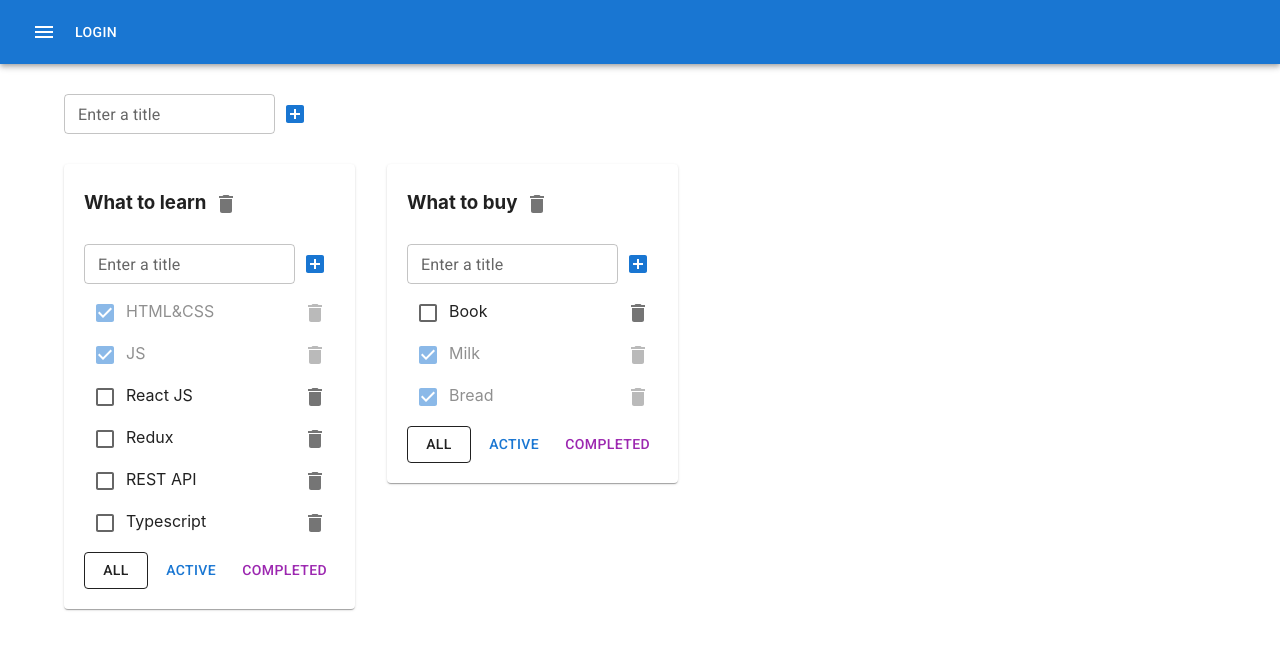
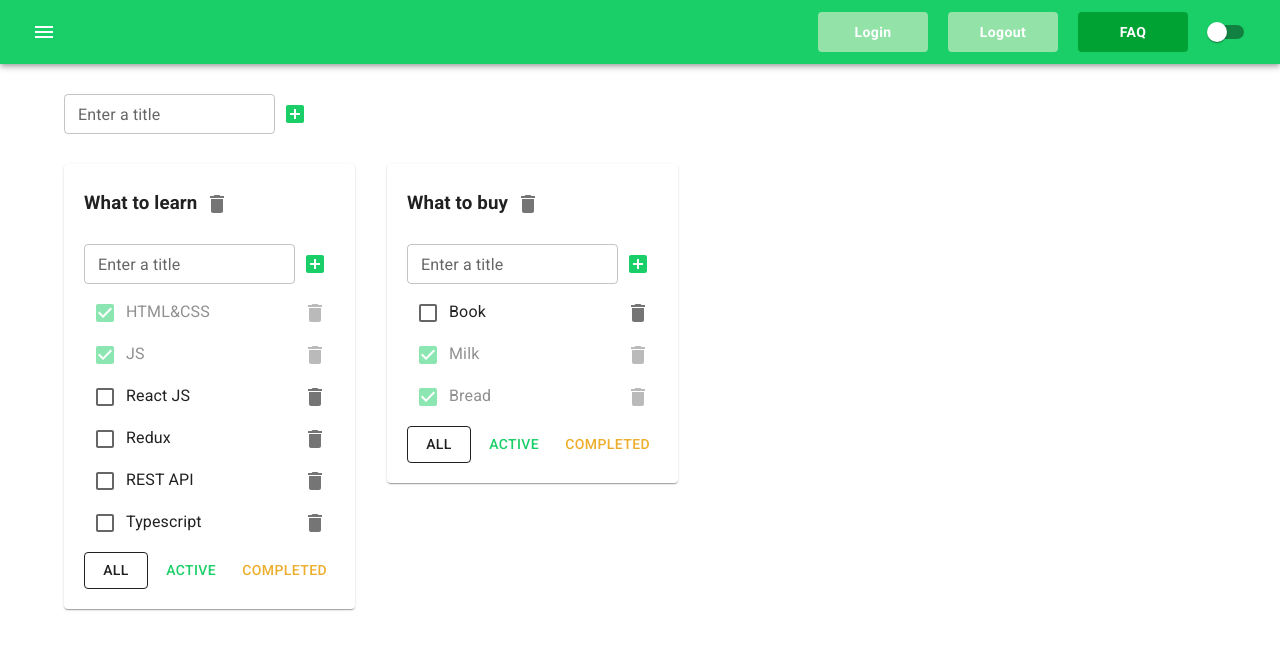
Before and after one commit to ianabarkhatova/todolists, a React (Create React App) app: page / in a window 1280 px wide. Shown: the top 650 px of the page. Built offline with nearby package versions, Linux system fonts and the light colour scheme.

Commit message:
Material UI customization, theme, toggle dark and light mode

```diff
--- a/src/App.tsx
+++ b/src/App.tsx
@@ -5,12 +5,13 @@ import {v1} from "uuid";
 import {AddItemForm} from "./todoList/AddItemForm";
 import AppBar from '@mui/material/AppBar';
 import Toolbar from '@mui/material/Toolbar';
-import Button from '@mui/material/Button';
 import IconButton from '@mui/material/IconButton';
 import MenuIcon from '@mui/icons-material/Menu';
 import Container from '@mui/material/Container';
 import Grid from '@mui/material/Unstable_Grid2';
 import Paper from '@mui/material/Paper';
+import {MenuButton} from "./components/MenuButton";
+import {createTheme, CssBaseline, Switch, ThemeProvider} from "@mui/material";
 
 export type FilterValuesType = "all" | "completed" | "active"
 
@@ -24,11 +25,32 @@ type tasksObjType = {
     [key: string]: TaskType[],
 }
 
+type ThemeMode = 'dark' | 'light'
+
 function App() {
+    const[themeMode, setThemeMode] = useState<ThemeMode>('light')
 
-    //деструктурирующее присваивание
+    const theme = createTheme({
+        palette: {
+            mode: themeMode === 'light' ? 'light' : 'dark',
+            primary: {
+                light: '#93e3a9',
+                main: '#1bcf68',
+                dark: '#00a234',
+                contrastText: '#ffffff',
+            },
+            secondary: {
+                light: '#f1d05b',
+                main: '#ecae2c',
+                dark: '#e6721f',
+                contrastText: '#2e3d34',
+            },
+        },
+    })
 
-//новый локальный стейт, который управляет режимом отображения
+    const changeModeHandler = () => {
+        setThemeMode(themeMode == 'light' ? 'dark' : 'light')
+    }
 
     function changeFilter(value: FilterValuesType, todoListId: string) {
         let todoList = todoLists.find(tl => tl.id === todoListId)
@@ -95,7 +117,7 @@ function App() {
 
     const addTodoList = (title: string) => {
         let todoList: TodoListType = {
-            id: todoListId1,
+            id: v1(),
             title: title,
             filter: 'all'
         }
@@ -120,12 +142,20 @@ function App() {
 
     return (
         <div>
+            <ThemeProvider theme={theme}>
+                <CssBaseline/>
                 <AppBar position='static' sx={{mb: '30px'}}>
-                <Toolbar>
+                    <Toolbar sx={{display: 'flex', justifyContent: 'space-between'}}>
                         <IconButton color='inherit'>
                             <MenuIcon/>
                         </IconButton>
-                    <Button color='inherit'>Login</Button>
+                        <div>
+                            <MenuButton>Login</MenuButton>
+                            <MenuButton>Logout</MenuButton>
+                            <MenuButton background={theme.palette.primary.dark}>FAQ</MenuButton>
+                            <Switch color={'default'} onChange={changeModeHandler}/>
+                        </div>
+
                     </Toolbar>
                 </AppBar>
 
@@ -150,7 +180,7 @@ function App() {
 
                             return (
                                 <Grid>
-                                <Paper sx={{ p: '0 20px 20px 20px' }}>
+                                    <Paper sx={{p: '0 20px 20px 20px'}}>
                                         <TodoList
                                             key={tl.id}
                                             id={tl.id}
@@ -171,6 +201,7 @@ function App() {
                         })}
                     </Grid>
                 </Container>
+            </ThemeProvider>
         </div>
 );
 }
--- /dev/null
+++ b/src/components/MenuButton.tsx
@@ -0,0 +1,17 @@
+import Button from "@mui/material/Button";
+import {styled} from "@mui/material";
+
+type MenuButtonProps = {
+    background?: string
+}
+
+
+export const MenuButton = styled(Button)<MenuButtonProps>(({background, theme}) => ({
+    minWidth: '110px',
+    fontWeight: 'bold',
+    textTransform: 'capitalize',
+    margin: '0 10px',
+    padding: '8px 24px',
+    color: theme.palette.primary.contrastText,
+    background: background || theme.palette.primary.light,
+}))
--- /dev/null
+++ b/src/todoList/TodoList.styles.ts
@@ -0,0 +1,13 @@
+import {SxProps} from "@mui/material";
+
+
+export const filterButtonsContainerSx: SxProps = {
+    display: 'flex',
+    justifyContent: 'space-between'
+}
+
+export const getListItemSx = (isDone: boolean): SxProps => ({
+    p: 0,
+    justifyContent: 'space-between',
+    opacity: isDone ? 0.5 : 1,
+})
--- a/src/todoList/TodoList.tsx
+++ b/src/todoList/TodoList.tsx
@@ -5,6 +5,7 @@ import {EditableSpan} from "./EditableSpan";
 import IconButton from '@mui/material/IconButton'
 import DeleteIcon from '@mui/icons-material/Delete'
 import {Box, Button, Checkbox, List, ListItem} from "@mui/material";
+import {filterButtonsContainerSx, getListItemSx} from "./TodoList.styles";
 
 export type TaskType = {
     id: string
@@ -62,11 +63,7 @@ export const TodoList = ({
                 return (
                     <ListItem
                         key={t.id}
-                        sx={{
-                            p: 0,
-                            justifyContent: 'space-between',
-                            opacity: t.isDone ? 0.5 : 1,
-                        }}>
+                        sx={getListItemSx(t.isDone)}>
                         <div>
                             <Checkbox checked={t.isDone} onChange={checkBoxOnChangeHandler}/>
                             <EditableSpan title={t.title} onChange={onChangeTaskTitleHandler}/>
@@ -117,7 +114,7 @@ export const TodoList = ({
             {tasksElements}
         </ul>
 
-        <Box sx={{display: 'flex', justifyContent: 'space-between'}}>
+        <Box sx={filterButtonsContainerSx}>
             <Button
                 onClick={setAllTasksHandler}
                 variant={filter === "all" ? "outlined" : "text"}
```
Also changed, not shown: src/button/Button.tsx (deleted, +0 -14 lines). Lines whose indentation alone changed are shown as unchanged.
